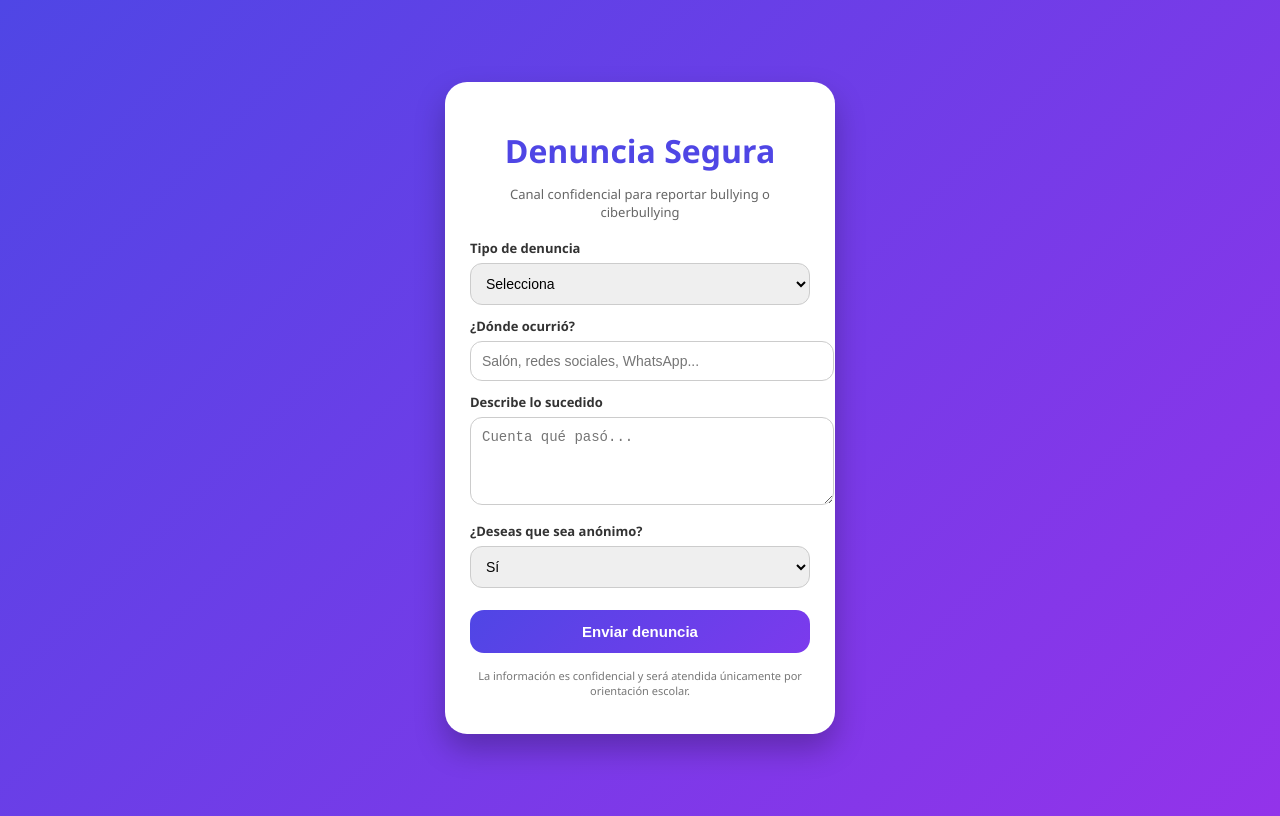
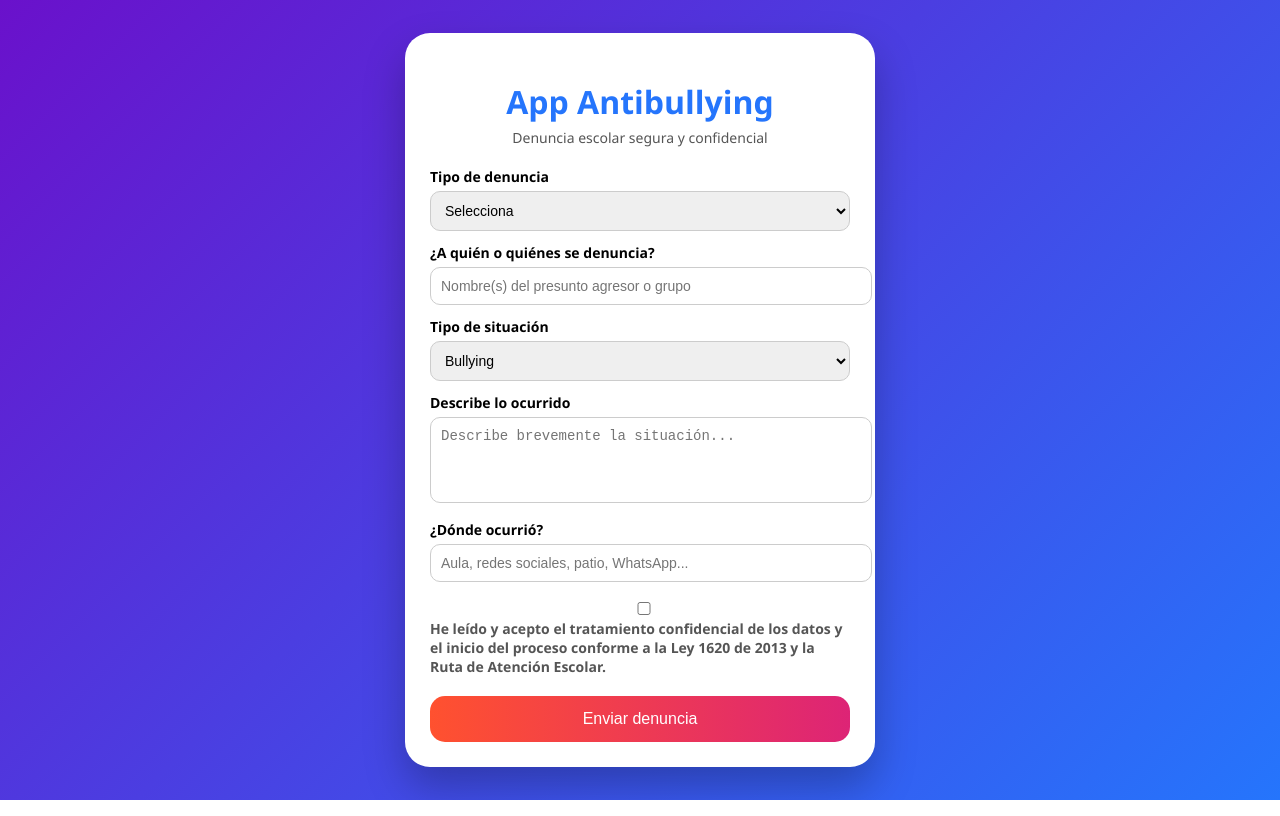
Before and after one commit to handler77-pixel/denuncia-segura, a plain HTML site: page index.html in a window 1280 px wide. Drawn offline with Linux system fonts and the light colour scheme.

Commit message:
Actualización diseño app antibullying

```diff
--- a/index.html
+++ b/index.html
@@ -2,100 +2,89 @@
 <html lang="es">
 <head>
 <meta charset="UTF-8">
-  <title>Denuncia Segura</title>
+<title>App Antibullying Escolar</title>
 
 <style>
 body {
+    margin: 0;
     font-family: 'Segoe UI', sans-serif;
-      background: linear-gradient(135deg, #4f46e5, #9333ea);
+    background: linear-gradient(135deg, #6a11cb, #2575fc);
     min-height: 100vh;
     display: flex;
+    align-items: center;
     justify-content: center;
-      align-items: center;
 }
 
 .app {
-      background: #ffffff;
-      width: 340px;
+    background: white;
+    width: 95%;
+    max-width: 420px;
+    border-radius: 25px;
     padding: 25px;
-      border-radius: 22px;
-      box-shadow: 0 15px 30px rgba(0,0,0,0.25);
-      animation: fadeIn 0.6s ease;
-    }
-
-    @keyframes fadeIn {
-      from { opacity: 0; transform: translateY(15px); }
-      to { opacity: 1; transform: translateY(0); }
+    box-shadow: 0 20px 40px rgba(0,0,0,0.25);
 }
 
 h1 {
     text-align: center;
-      color: #4f46e5;
+    color: #2575fc;
     margin-bottom: 5px;
 }
 
-    .subtitle {
+.sub {
     text-align: center;
-      font-size: 13px;
-      color: #666;
-      margin-bottom: 18px;
+    font-size: 14px;
+    color: #555;
+    margin-bottom: 20px;
 }
 
 label {
-      font-size: 13px;
-      color: #333;
+    font-weight: 600;
+    font-size: 14px;
     margin-top: 12px;
     display: block;
-      font-weight: 600;
 }
 
-    input, select, textarea {
+select, input, textarea {
     width: 100%;
-      padding: 11px;
-      margin-top: 6px;
-      border-radius: 12px;
+    padding: 10px;
+    border-radius: 10px;
     border: 1px solid #ccc;
+    margin-top: 5px;
     font-size: 14px;
-      outline: none;
 }
 
-    input:focus, select:focus, textarea:focus {
-      border-color: #4f46e5;
+textarea {
+    resize: none;
 }
 
-    #nombreContainer {
+.hidden {
     display: none;
-    }
-
-    button {
-      width: 100%;
-      margin-top: 22px;
-      padding: 13px;
-      background: linear-gradient(135deg, #4f46e5, #7c3aed);
-      color: white;
-      border: none;
-      border-radius: 14px;
-      font-size: 15px;
-      cursor: pointer;
-      font-weight: 600;
-    }
-
-    button:hover {
-      opacity: 0.95;
-    }
-
-    #msg {
-      text-align: center;
-      margin-top: 15px;
-      color: green;
-      font-size: 14px;
 }
 
 .legal {
     font-size: 11px;
-      color: #777;
+    color: #555;
     margin-top: 15px;
-      text-align: center;
+}
+
+.legal input {
+    margin-right: 5px;
+}
+
+button {
+    margin-top: 20px;
+    width: 100%;
+    padding: 14px;
+    background: linear-gradient(90deg, #ff512f, #dd2476);
+    border: none;
+    color: white;
+    font-size: 16px;
+    border-radius: 15px;
+    cursor: pointer;
+}
+
+button:hover {
+    opacity: 0.9;
 }
 </style>
 </head>
@@ -103,67 +92,57 @@
 <body>
 
 <div class="app">
-    <h1>Denuncia Segura</h1>
-    <p class="subtitle">Canal confidencial para reportar bullying o ciberbullying</p>
-
-    <form id="reportForm">
+    <h1>App Antibullying</h1>
+    <div class="sub">Denuncia escolar segura y confidencial</div>
 
     <label>Tipo de denuncia</label>
-      <select required>
+    <select id="tipo" onchange="toggleNombre()">
         <option value="">Selecciona</option>
+        <option value="directa">Denuncia directa (soy la víctima)</option>
+        <option value="tercero">Denuncia como tercero (anónima)</option>
+    </select>
+
+    <div id="nombreBox" class="hidden">
+        <label>Nombre del denunciante (opcional)</label>
+        <input type="text" placeholder="Puedes escribir tu nombre si lo deseas">
+    </div>
+
+    <label>¿A quién o quiénes se denuncia?</label>
+    <input type="text" placeholder="Nombre(s) del presunto agresor o grupo">
+
+    <label>Tipo de situación</label>
+    <select>
         <option>Bullying</option>
         <option>Ciberbullying</option>
+        <option>Ambos</option>
     </select>
 
+    <label>Describe lo ocurrido</label>
+    <textarea rows="4" placeholder="Describe brevemente la situación..."></textarea>
+
     <label>¿Dónde ocurrió?</label>
-      <input type="text" placeholder="Salón, redes sociales, WhatsApp..." required>
+    <input type="text" placeholder="Aula, redes sociales, patio, WhatsApp...">
 
-      <label>Describe lo sucedido</label>
-      <textarea rows="4" placeholder="Cuenta qué pasó..." required></textarea>
-
-      <label>¿Deseas que sea anónimo?</label>
-      <select id="anonimo">
-        <option value="si">Sí</option>
-        <option value="no">No</option>
-      </select>
-
-      <!-- CAMPO CONDICIONAL -->
-      <div id="nombreContainer">
-        <label>Nombre del denunciante (opcional)</label>
-        <input type="text" placeholder="Escribe tu nombre si lo deseas">
+    <div class="legal">
+        <label>
+            <input type="checkbox" required>
+            He leído y acepto el tratamiento confidencial de los datos y el inicio del proceso conforme a la Ley 1620 de 2013 y la Ruta de Atención Escolar.
+        </label>
     </div>
 
-      <button type="submit">Enviar denuncia</button>
-    </form>
-
-    <p id="msg"></p>
-
-    <p class="legal">
-      La información es confidencial y será atendida únicamente por orientación escolar.
-    </p>
+    <button onclick="enviar()">Enviar denuncia</button>
 </div>
 
 <script>
-    const anonimoSelect = document.getElementById("anonimo");
-    const nombreContainer = document.getElementById("nombreContainer");
+function toggleNombre() {
+    const tipo = document.getElementById("tipo").value;
+    const nombreBox = document.getElementById("nombreBox");
+    nombreBox.classList.toggle("hidden", tipo !== "directa");
+}
 
-    anonimoSelect.addEventListener("change", function () {
-      if (this.value === "no") {
-        nombreContainer.style.display = "block";
-      } else {
-        nombreContainer.style.display = "none";
+function enviar() {
+    alert("La denuncia será enviada de forma segura a la orientadora escolar.");
 }
-    });
-
-    document.getElementById("reportForm").addEventListener("submit", function(e) {
-      e.preventDefault();
-
-      document.getElementById("msg").innerText =
-        "✅ Tu denuncia fue enviada correctamente.";
-
-      this.reset();
-      nombreContainer.style.display = "none";
-    });
 </script>
 
 </body>
```
Lines whose indentation alone changed are shown as unchanged.
